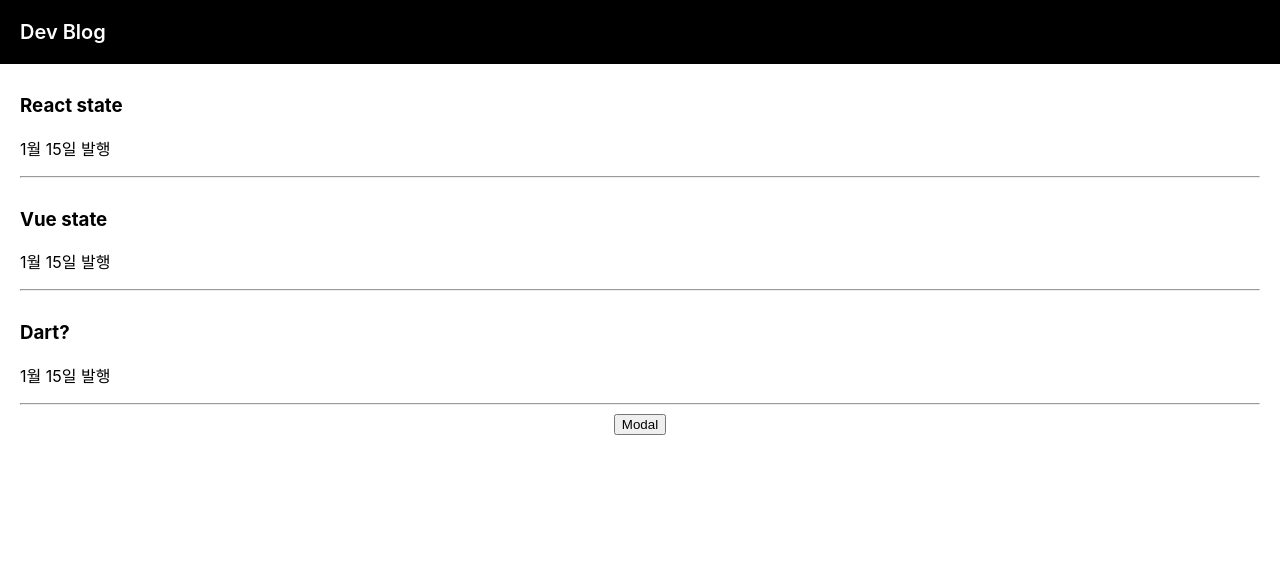
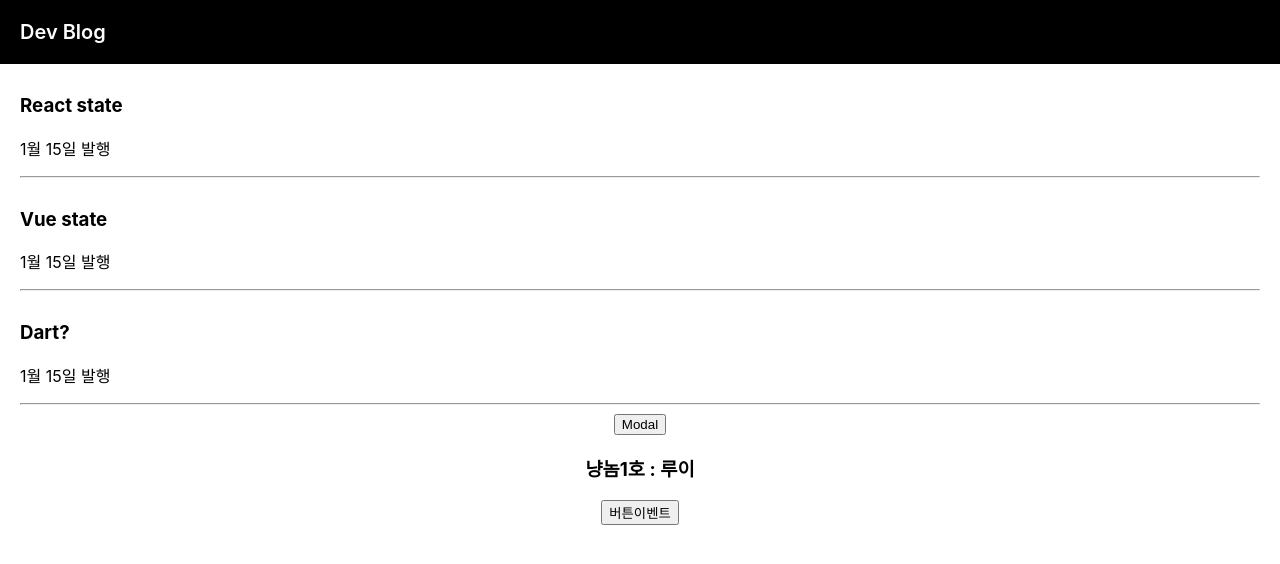
Before and after one commit to glenn-a810/React_StudyShop, a React (Create React App) app in the folder blog/: page / in a window 1280 px wide. Shown: the top 564 px of the page. Built offline with nearby package versions, Linux system fonts and the light colour scheme.

Commit message:
class 형식의 react

```diff
--- a/blog/src/App.js
+++ b/blog/src/App.js
@@ -1,5 +1,5 @@
 import './App.css'
-import { useState } from 'react'
+import React, { useState } from 'react'
 
 function App() {
   let [title, titleEdit] = useState(['React state', 'Vue state', 'Dart?'])
@@ -32,7 +32,6 @@ function App() {
 
       {/*<input onChange={(e)=>{inputValueEdit(e.target.value)}} />*/}
 
-
       <button
         onClick={() => {
           modal === false ? modalEdit(true) : modalEdit(false)
@@ -41,10 +40,11 @@ function App() {
         Modal
       </button>
 
+      <Profile />
+
       {modal === true ? (
         <Modal title={title} selectTitle={selectTitle} />
       ) : null}
-
     </div>
   )
 }
@@ -59,4 +59,30 @@ function Modal(props) {
   )
 }
 
+class Profile extends React.Component {
+  constructor() {
+    super()
+    this.state = { name: '루이', age: 11 }
+  }
+
+  changeName() {
+    this.setState({ name: '오드' })
+  }
+
+  render() {
+    return (
+      <div>
+        <h3>냥놈1호 : {this.state.name}</h3>
+        <button
+          onClick={() => {
+            this.changeName()
+          }}
+        >
+          버튼이벤트
+        </button>
+      </div>
+    )
+  }
+}
+
 export default App
```
